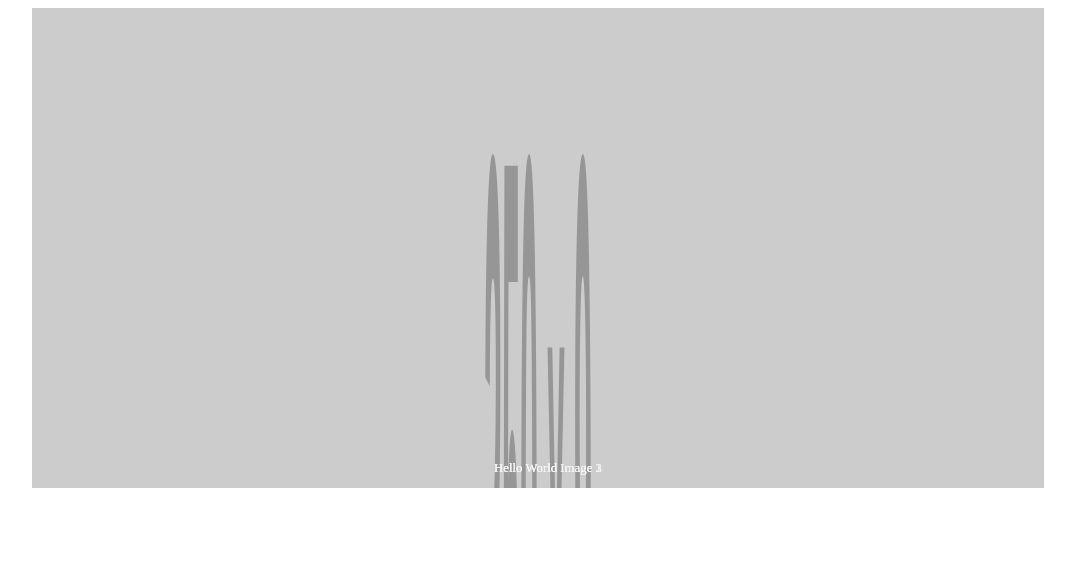
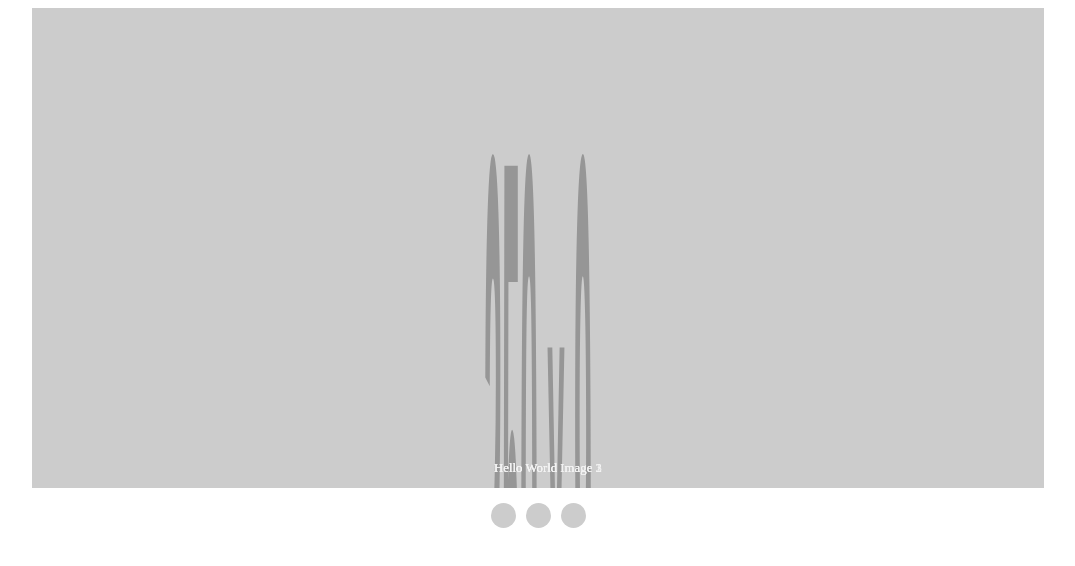
Before and after one commit to muratkilic1978/slideshow-carousel-js, a plain HTML site: page index.html in a window 1280 px wide. Shown: the whole page, without its empty margins (102-1177 px from the left). Drawn offline with Linux system fonts and the light colour scheme; placeholder pictures from the web are drawn by us.

Commit message:
style.css and script.js were modified

```diff
--- a/css/style.css
+++ b/css/style.css
@@ -1,5 +1,5 @@
 html, body {
-    height:100%;
+    height: 100%;
 }
 
 .mySlides {
@@ -22,7 +22,7 @@ html, body {
 .dot {
     height: 25px;
     width: 25px;
-    margin: 2px;
+    margin: 5px;
     background-color: #ccc;
     border-radius: 50%;
     display: inline-block;
--- a/js/script.js
+++ b/js/script.js
@@ -29,7 +29,12 @@
             slide.appendChild(img);
             slide.appendChild(cap);
             document.querySelector(".slideContainer").appendChild(slide);
-
+            let span = document.createElement("span");
+            span.classList.add("dot");
+            span.addEventListener("click",function(){
+                moveSlide(x);
+            })
+            document.querySelector(".indicator").appendChild(span);
         }
 
     }
```
